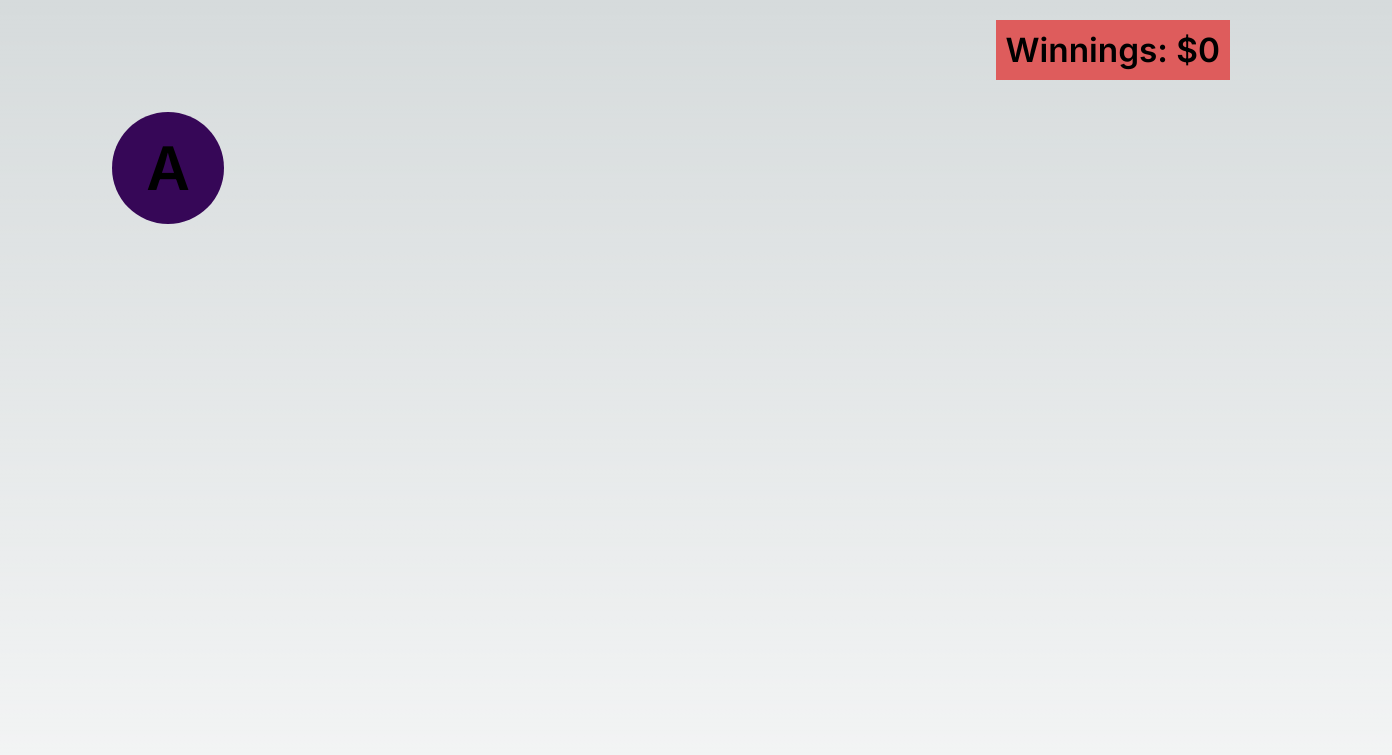
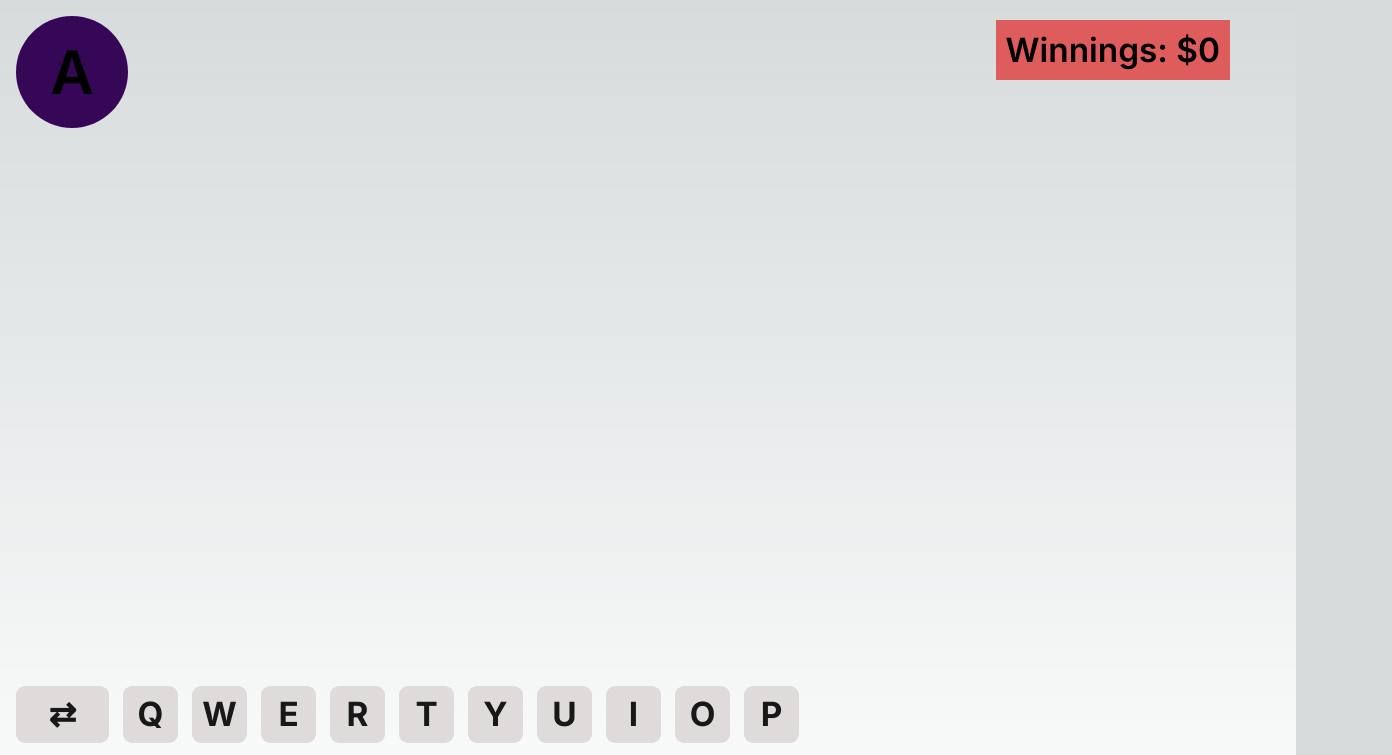
Before and after one commit to juanpa77/app-learn-typing, a Next.js app: page / in a window 1280 px wide. Shown: the top 755 px of the page, 1392 px wide, since content can reach past the window. Built offline with nearby package versions, Linux system fonts and the light colour scheme.

Commit message:
delete padding

```diff
--- a/src/app/page.module.css
+++ b/src/app/page.module.css
@@ -3,7 +3,7 @@
   flex-direction: column;
   justify-content: space-between;
   align-items: center;
-  padding: 6rem;
+  /* padding: 1rem; */
   min-height: 100dvh;
 }
 
```
